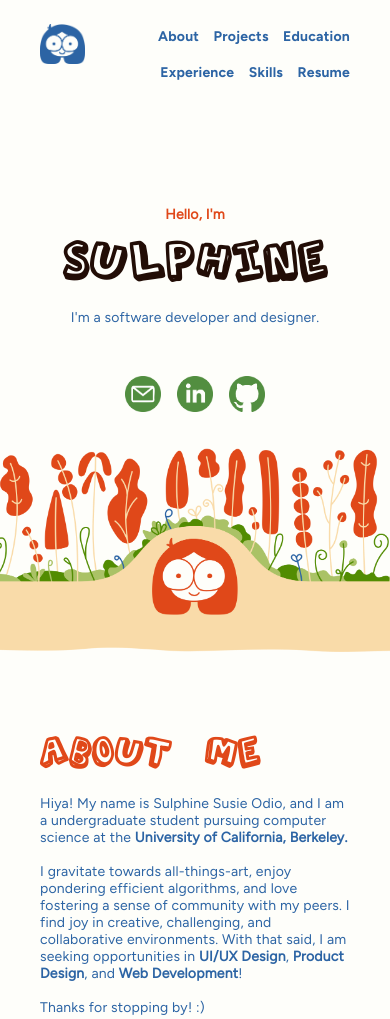
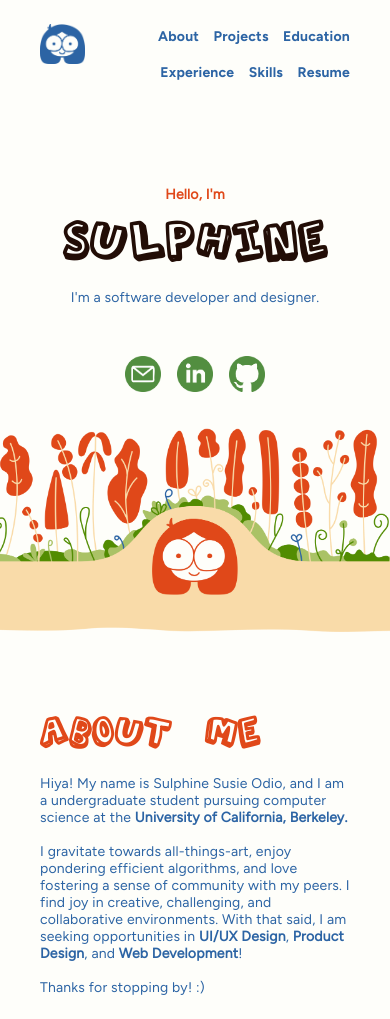
Before and after one commit to ssodio/ssodio.github.io, a plain HTML site: page index.html in a window 390 px wide. Shown: the top 1019 px of the page. Drawn offline with Linux system fonts and the light colour scheme.

Commit message:
landing page padding edit

```diff
--- a/style.css
+++ b/style.css
@@ -335,7 +335,7 @@ ul.navbar li a:hover {
 
     .landing-page {
         margin: 0;
-        padding: 100px 0px 0px 0px;
+        padding: 80px 0px 0px 0px;
         gap: 1em;
         overflow: hidden;
     }
```
